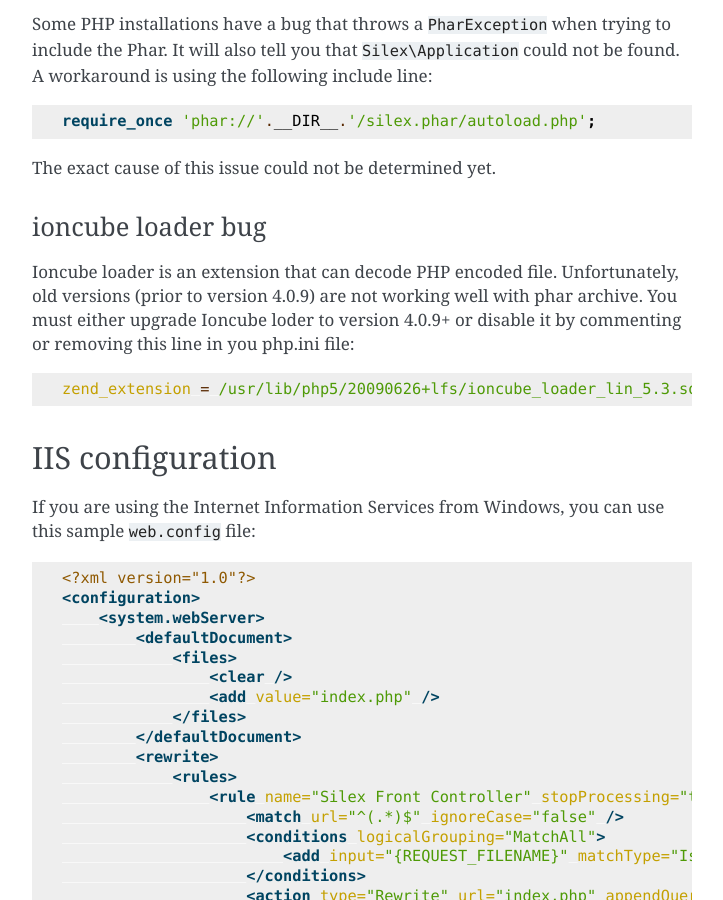
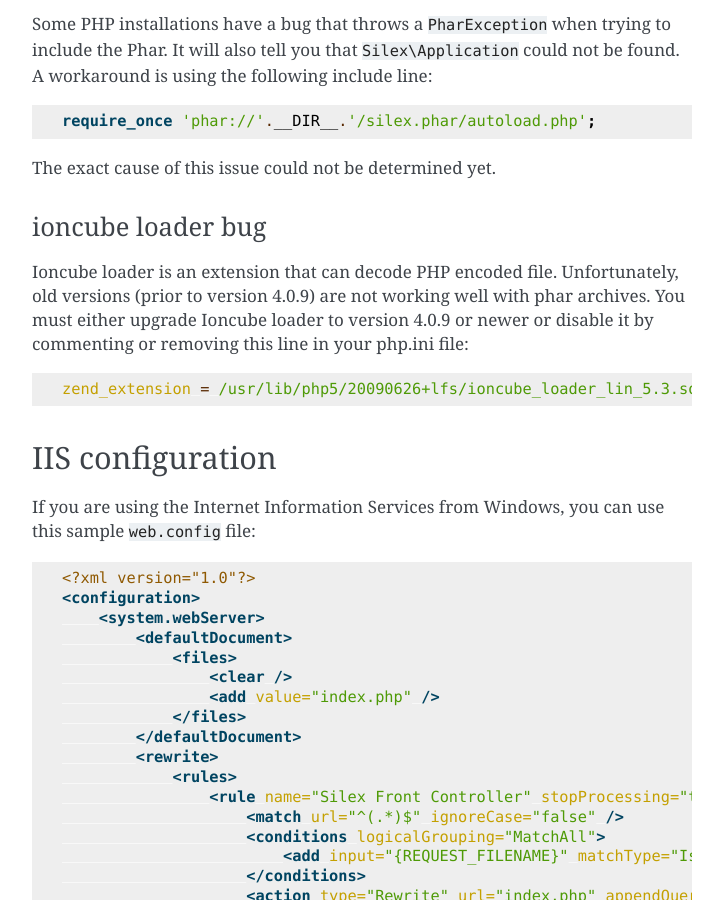
Before and after one commit to silexphp/Silex, a Sphinx documentation site: the page built from doc/usage.rst, in a window 1280 px wide and 900 px high, scrolled down 12174 px. Shown: the whole window, without its empty margins (388-1111 px from the left). Built offline with Sphinx 7.4.7, drawn with Linux system fonts in a browser that asks for light colours.

Commit message:
Fixing typos in doc usage.rst

```diff
--- a/doc/usage.rst
+++ b/doc/usage.rst
@@ -587,9 +587,9 @@
 
 Ioncube loader is an extension that can decode PHP encoded file.
 Unfortunately, old versions (prior to version 4.0.9) are not working well
-with phar archive.
-You must either upgrade Ioncube loder to version 4.0.9+ or disable it by
-commenting or removing this line in you php.ini file:
+with phar archives.
+You must either upgrade Ioncube loader to version 4.0.9 or newer or disable it
+by commenting or removing this line in your php.ini file:
 
 .. code-block:: ini
 
```
